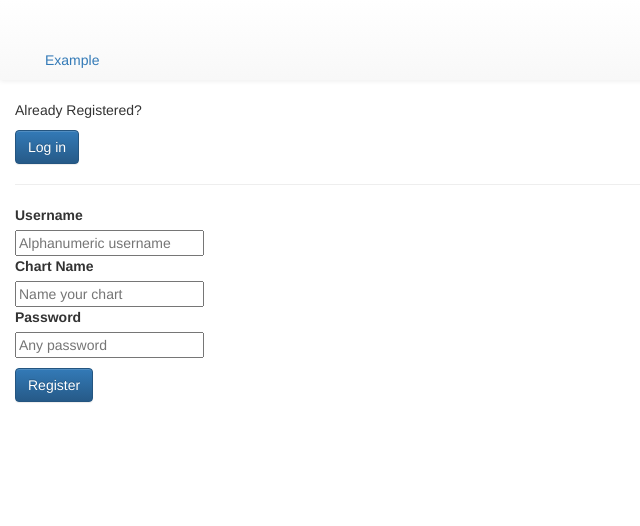
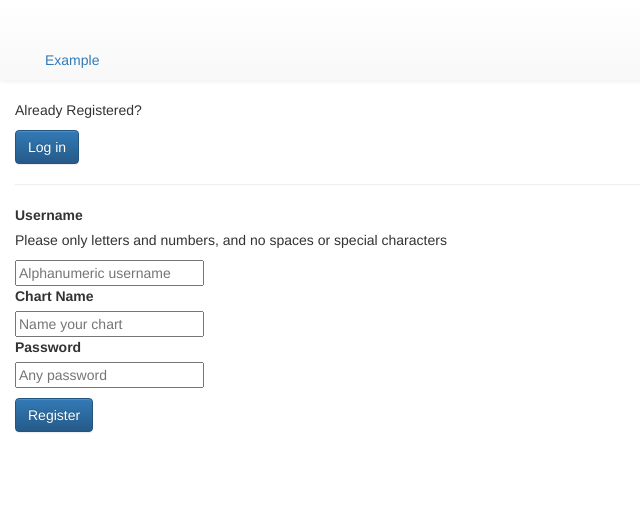
Before and after one commit to tbushman/ckdtracker, a Node project: template views/register.pug in a window 1280 px wide. Shown: the top 526 px of the page, without its empty margins (0-640 px from the left). Run offline with Node 20 templates, Linux system fonts and the light colour scheme; the template is opened without the code that fills it, so the values that code supplies are empty; some libraries are stand-ins or nearby versions.

Commit message:
register username message

```diff
--- a/views/register.pug
+++ b/views/register.pug
@@ -15,9 +15,10 @@ block content
 					div.col-xs-12
 						div.row
 							div.col-xs-12
-								label Username
+								label(for="username") Username
+								p.tb-font-m Please only letters and numbers, and no spaces or special characters
 							div.col-xs-12
-								input(type="text", name="username", maxlength="40", placeholder="Alphanumeric username")
+								input(id="username", type="text", name="username", maxlength="40", placeholder="Alphanumeric username")
 					div.col-xs-12
 						div.row
 							div.col-xs-12
```
